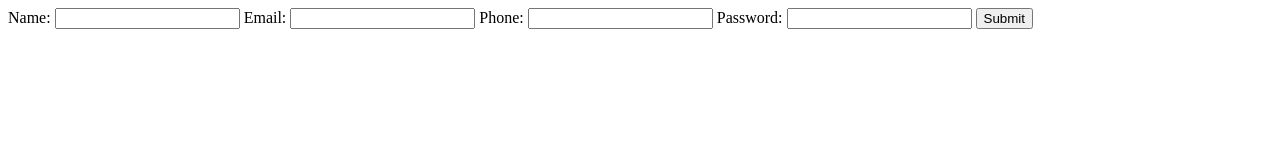
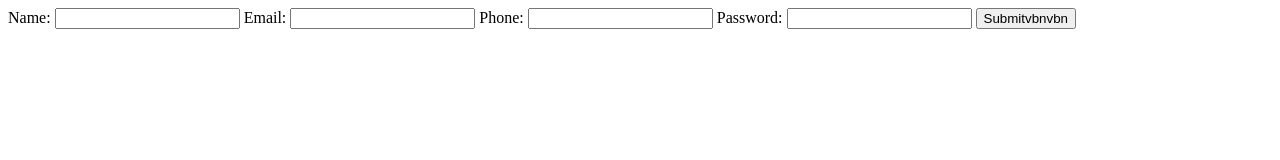
Before and after one commit to GithubKavita83600/kavita, a plain HTML site: page index.html in a window 1280 px wide. Drawn offline with Linux system fonts and the light colour scheme.

Commit message:
first commint

```diff
--- a/index.html
+++ b/index.html
@@ -16,7 +16,7 @@
         <input type="tel" id="phone" name="phone" pattern="[0-9]{3}-[0-9]{3}-[0-9]{4}" required>
         <label for="password">Password:</label>
         <input type="password" id="password" name="password" minlength="8" required>
-        <button type="submit">Submit</button>
+        <button type="submit">Submitvbnvbn</button>
      </form>
 </body>
 </html>
```
